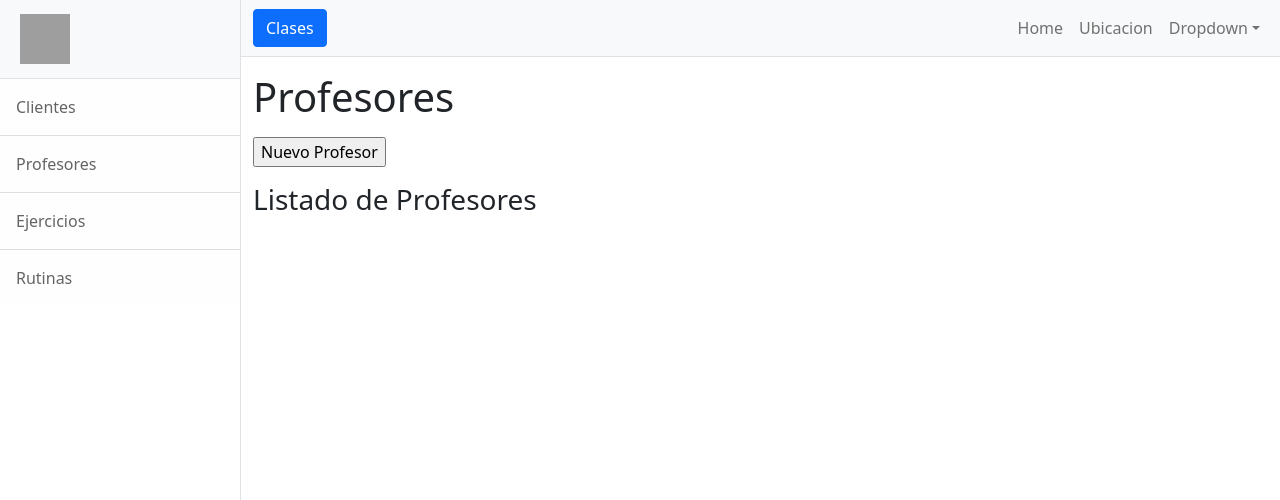
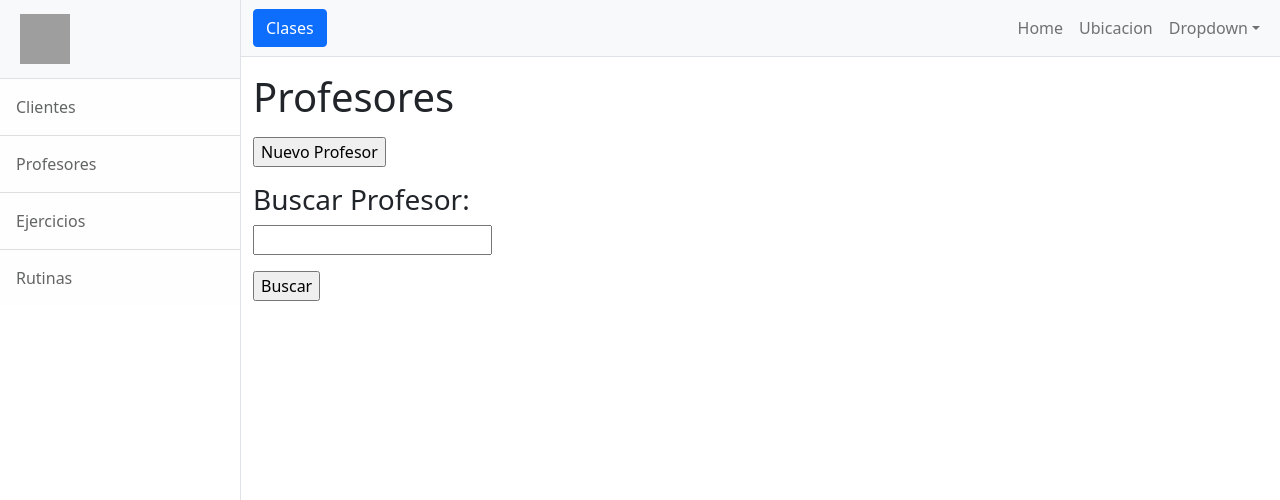
Before and after one commit to jcoroneldev/GimCoder, a Django app: page /profesores/ in a window 1280 px wide. Shown: the top 500 px of the page. Run offline with Django 4.2, Linux system fonts and the light colour scheme; some libraries are stand-ins or nearby versions; grey boxes are pictures that could not be loaded.

Commit message:
Busqueda y carga de clientes y profesores OK

```diff
--- a/proyecto_coder/GimCoder/templates/GimCoder/profesores.html
+++ b/proyecto_coder/GimCoder/templates/GimCoder/profesores.html
@@ -11,7 +11,28 @@
 </form>
 <p></p>
 <p></p>
-<h3>Listado de Profesores </h3>
+
+<h3>Buscar Profesor:</h3>
+
+<form action="/profesores/" method="get">
+
+    <input type="text" name="nombre" id="nombre">
+    <p></p>
+    <input type="submit" value="Buscar">
+
+</form>
+
+{% if profesor %}
+<p></p>
+<h4>Profesor encontrado:</h4>
+<p></p>
+<h5>{{profesor.nombre}} {{profesor.apellido}}</h5>
+<p></p>
+<p>Turno: {{profesor.turno}}</p>
+<p></p>
+
+{% endif %}
+<p></p>
 
 
 
--- a/proyecto_coder/GimCoder/views.py
+++ b/proyecto_coder/GimCoder/views.py
@@ -8,20 +8,27 @@ from GimCoder.forms import *
 # Create your views here.
 
 def clientes(request):
-
-     data = request.GET["nombre"]
-     print (data)
-     if data:
-          cliente1 = cliente.objects.filter( nombre = data )
-          print (cliente1)
-          return render(request,"GimCoder/clientes.html", {"cliente": cliente1[0]})
-     else:
+     try:
+          data = request.GET['nombre']
+          print (data)
+          if data:
+               cliente1 = cliente.objects.filter( nombre = data )
+               print (cliente1)
+               return render(request,"GimCoder/clientes.html", {"cliente": cliente1[0]})
+     except:
           return render(request,"GimCoder/clientes.html")
 
 
 def profesores(request):
-
-     return render(request,"GimCoder/profesores.html")
+     try:
+          data = request.GET['nombre']
+          print (data)
+          if data:
+               profesor1 = profesor.objects.filter( nombre = data )
+               print (profesor1)
+               return render(request,"GimCoder/profesores.html", {"profesor": profesor1[0]})
+     except:
+          return render(request,"GimCoder/profesores.html")
 
 def rutinas(request):
 
```
Also changed, not shown: proyecto_coder/GimCoder/templates/GimCoder/clientes.html (+7 -2 lines).
